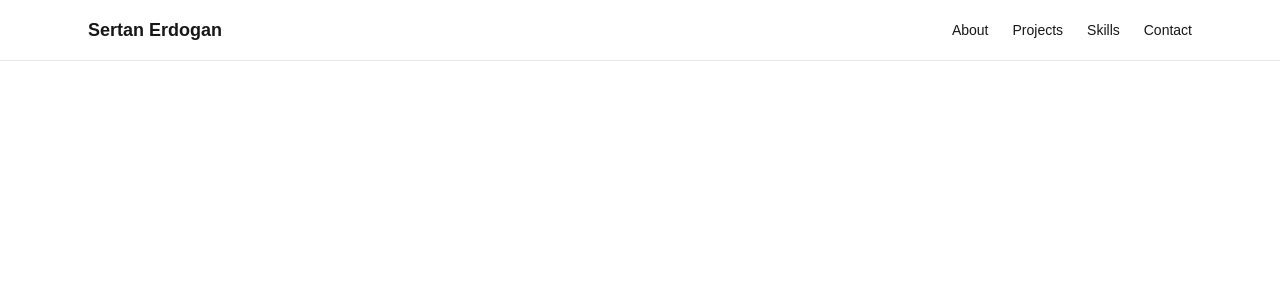
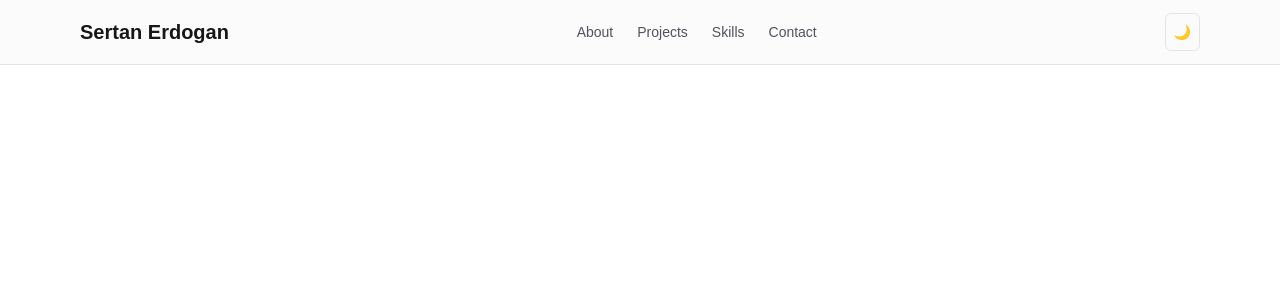
Before and after one commit to sertanrdn/portfolio, a Next.js app: page / in a window 1280 px wide. Shown: the top 300 px of the page. Built offline with nearby package versions, Linux system fonts and the light colour scheme.

Commit message:
Added classes to the elements and used the navbar items to map over it to show and added toggle theme button

```diff
--- a/src/components/Navbar.tsx
+++ b/src/components/Navbar.tsx
@@ -2,25 +2,40 @@
 
 import Link from "next/link";
 
+const navItems = [
+    { label: "About", href: "#about" },
+    { label: "Projects", href: "#projects" },
+    { label: "Skills", href: "#skills" },
+    { label: "Contact", href: "#contact" }
+];
+
 export default function Navbar() {
     return (
-        <header className="fixed top-0 w-full bg-white dark:bg-black border-b border-gray-200 dark:border-gray-800 z-50">
-            <nav className="max-w-6xl mx-auto px-6 py-4 flex items-center justify-between">
-                <span className="font-bold text-lg">Sertan Erdogan</span>
-                <ul className="flex gap-6 text-sm">
-                    <li>
-                        <Link href="#about">About</Link>
-                    </li>
-                    <li>
-                        <Link href="#projects">Projects</Link>
-                    </li>
-                    <li>
-                        <Link href="#skills">Skills</Link>
-                    </li>
-                    <li>
-                        <Link href="#contact">Contact</Link>
-                    </li>
+        <header className="fixed top-0 w-full border-b border-zinc-200 bg-zinc-50/80 backdrop-blur dark:border-zinc-800 dark:bg-black/80">
+            <nav className="mx-auto flex h-16 max-w-6xl items-center justify-between px-4">
+                <span className="font-bold text-xl">Sertan Erdogan</span>
+                <ul className="item-center gap-6 flex">
+                    {navItems.map((item) => (
+                        <li key={item.href}>
+                            <Link
+                                href={item.href}
+                                className="text-sm text-zinc-600 transition hover:text-zinc-900 dark:text-zinc-400 dark:hover:text-zinc-100"
+                            >
+                                {item.label}
+                            </Link>
+                        </li>
+                    ))}
                 </ul>
+                {/* Right Side (Theme toggle later) */}
+                <div className="flex items-center gap-4">
+                    <button
+                        type="button"
+                        aria-label="Toggle theme"
+                        className="rounded-md border border-zinc-200 p-2 text-sm dark:border-zinc-800"
+                    >
+                        🌙
+                    </button>
+                </div>
             </nav>
         </header>
     );
```
